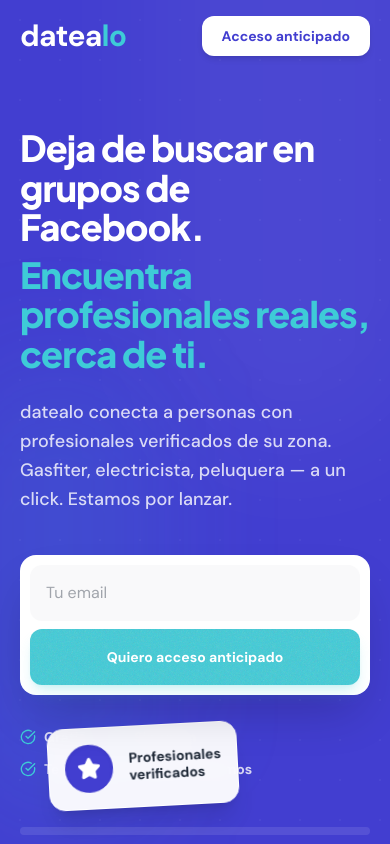
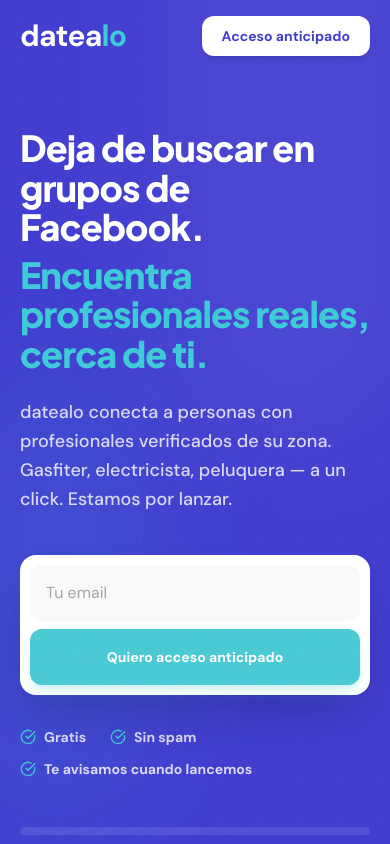
Before and after one commit to PatricioTabilo/datealo, a Nuxt app: page / in a window 390 px wide. Shown: the top 844 px of the page. Built offline with nearby package versions, Linux system fonts and the light colour scheme; grey boxes are pictures that could not be loaded.

Commit message:
feat: ocultar badge en pantallas pequeñas en LandingHero

```diff
--- a/app/components/landing/LandingHero.vue
+++ b/app/components/landing/LandingHero.vue
@@ -84,7 +84,7 @@
             />
           </div>
           <!-- Playful overlay badge -->
-          <div class="absolute bottom-6 left-6 bg-white/95 backdrop-blur-md p-4 rounded-2xl shadow-xl flex items-center gap-4 transform -rotate-3 border border-white z-10">
+          <div class="absolute bottom-6 left-6 bg-white/95 backdrop-blur-md p-4 rounded-2xl shadow-xl hidden md:flex items-center gap-4 transform -rotate-3 border border-white z-10">
             <div class="w-12 h-12 rounded-full bg-primary flex items-center justify-center text-white font-bold text-xl shadow-inner">
               <Star class="w-6 h-6 fill-current" />
             </div>
```
